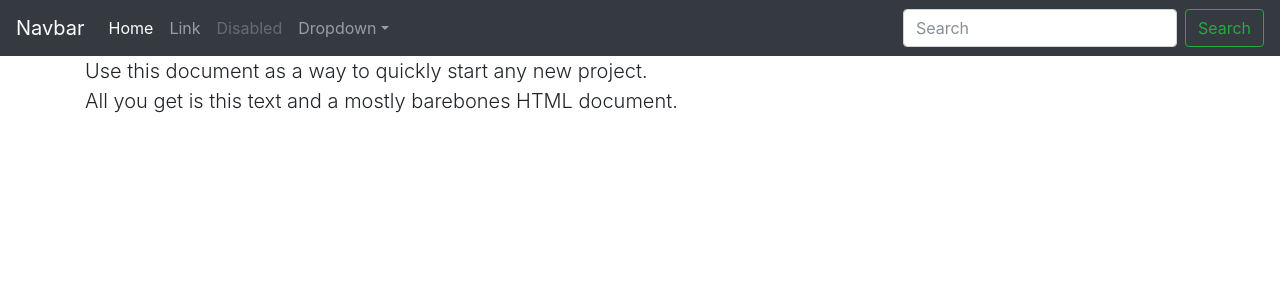
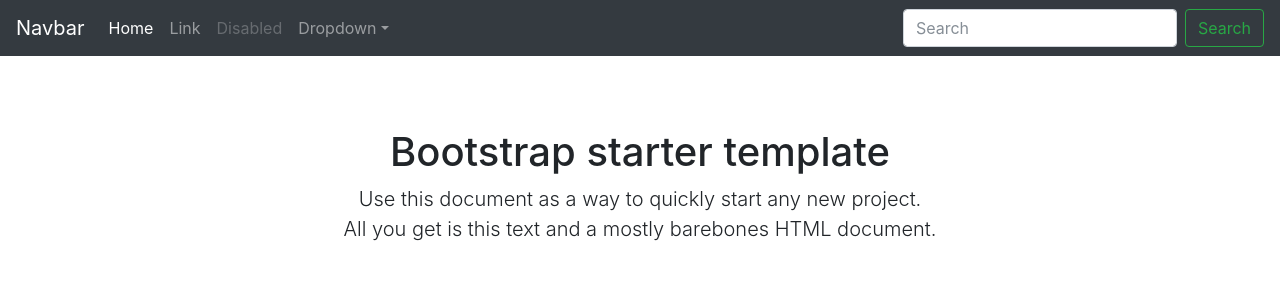
Before and after one commit to twixtcompany/twixtcompany.github.io, a Jekyll site: the page bssite/index.html, which Jekyll copies as it is, in a window 1280 px wide. Shown: the top 300 px of the page. Built offline with Jekyll 4.4.1, drawn with Linux system fonts in a browser that asks for light colours; nearby versions of some CDN libraries.

Commit message:
3 commit

```diff
--- a/bssite/index.html
+++ b/bssite/index.html
@@ -5,15 +5,15 @@
     <meta name="viewport" content="width=device-width, initial-scale=1, shrink-to-fit=no">
     <meta name="description" content="">
     <meta name="author" content="">
-    <link rel="icon" href="../../../../favicon.ico">
+    <link rel="icon" href="favicon.ico">
 
     <title>Starter Template for Bootstrap</title>
 
     <!-- Bootstrap core CSS -->
-    <link href="../../../../dist/css/bootstrap.min.css" rel="stylesheet">
+    <link href="dist/css/bootstrap.min.css" rel="stylesheet">
 
     <!-- Custom styles for this template -->
-    <link href="starter-template.css" rel="stylesheet">
+    <link href="css/starter-template.css" rel="stylesheet">
   </head>
 
   <body>
@@ -65,8 +65,8 @@
     ================================================== -->
     <!-- Placed at the end of the document so the pages load faster -->
     <script src="https://code.jquery.com/jquery-3.2.1.slim.min.js" integrity="sha384-KJ3o2DKtIkvYIK3UENzmM7KCkRr/rE9/Qpg6aAZGJwFDMVNA/GpGFF93hXpG5KkN" crossorigin="anonymous"></script>
-    <script>window.jQuery || document.write('<script src="../../../../assets/js/vendor/jquery.min.js"><\/script>')</script>
-    <script src="../../../../assets/js/vendor/popper.min.js"></script>
-    <script src="../../../../dist/js/bootstrap.min.js"></script>
+    <script>window.jQuery || document.write('<script src="assets/js/vendor/jquery.min.js"><\/script>')</script>
+    <script src="assets/js/vendor/popper.min.js"></script>
+    <script src="dist/js/bootstrap.min.js"></script>
   </body>
 </html>
```
